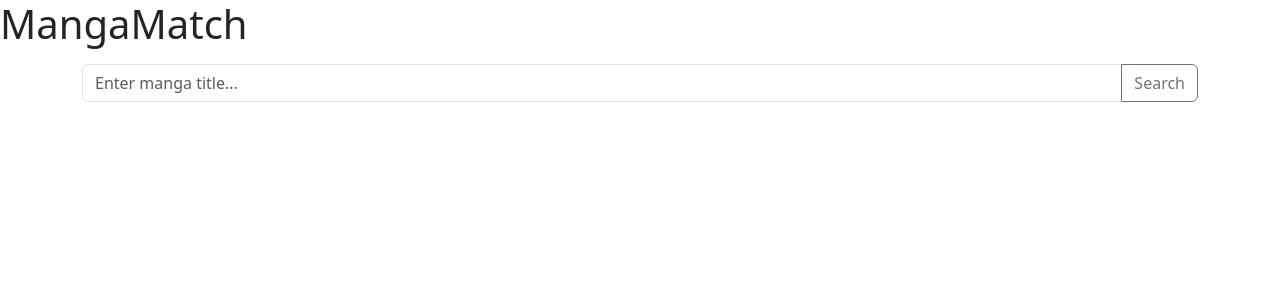
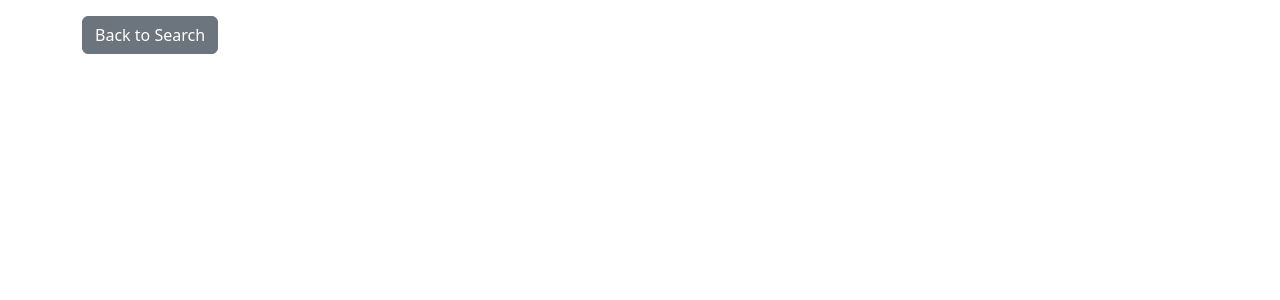
Before and after one commit to csiv23/MangaMatch, a React (Create React App) app in the folder client/: page /response in a window 1280 px wide. Shown: the top 300 px of the page. Built offline with nearby package versions, Linux system fonts and the light colour scheme.

Commit message:
Implemented displaying response

```diff
--- a/client/src/App.js
+++ b/client/src/App.js
@@ -1,12 +1,19 @@
 import React from 'react';
+import { MangaProvider } from './components/MangaContext';
 import SearchBar from './components/SearchBar';
+import ResponseDisplay from './components/ResponseDisplay';
+import { BrowserRouter as Router, Routes, Route } from 'react-router-dom';
 
 function App() {
   return (
-    <div>
-      <h1>MangaMatch</h1>
-      <SearchBar />
-    </div>
+    <MangaProvider>
+      <Router>
+        <Routes>
+          <Route path="/" element={<SearchBar />} />
+          <Route path="response" element={<ResponseDisplay />} />
+        </Routes>
+      </Router>
+    </MangaProvider>
   );
 }
 
--- /dev/null
+++ b/client/src/components/MangaContext.js
@@ -0,0 +1,13 @@
+import React, { createContext, useState } from 'react';
+
+export const MangaContext = createContext();
+
+export function MangaProvider({ children }) {
+    const [responseData, setResponseData] = useState([]);
+
+    return (
+        <MangaContext.Provider value={{ responseData, setResponseData }}>
+            {children}
+        </MangaContext.Provider>
+    );
+}
--- /dev/null
+++ b/client/src/components/ResponseDisplay.js
@@ -0,0 +1,28 @@
+import React, { useContext } from 'react'; // Added useContext here
+import { Link } from 'react-router-dom';
+import { MangaContext } from './MangaContext'; // Adjust path as necessary
+import 'bootstrap/dist/css/bootstrap.min.css';
+
+function ResponseDisplay() {
+    const { responseData } = useContext(MangaContext);
+
+    return (
+        <div className="container mt-3">
+            <Link to="/" className="btn btn-secondary mb-3">Back to Search</Link>
+            <div className="d-flex flex-wrap justify-content-around">
+                {responseData.map((manga, index) => (
+                    <div className="card m-2" style={{ width: '18rem' }} key={index}>
+                        <div className="card-body">
+                            <h5 className="card-title">{manga.title}</h5>
+                            <h6 className="card-subtitle mb-2 text-muted">{manga.type} - Score: {manga.score}</h6>
+                            <p className="card-text">Manga ID: {manga.manga_id}</p>
+                            {/* You can add more fields to display here based on the data you have */}
+                        </div>
+                    </div>
+                ))}
+            </div>
+        </div>
+    );
+}
+
+export default ResponseDisplay;
--- a/client/src/components/SearchBar.js
+++ b/client/src/components/SearchBar.js
@@ -1,7 +1,11 @@
-import React, { useState } from 'react';
+import React, { useState, useContext } from 'react'; // Added useContext here
+import { useNavigate } from 'react-router-dom';
+import { MangaContext } from './MangaContext'; // Adjust path as necessary
 import 'bootstrap/dist/css/bootstrap.min.css';
 
 function SearchBar() {
+    const navigate = useNavigate();
+    const { setResponseData } = useContext(MangaContext);
     const [query, setQuery] = useState('');
     const [suggestions, setSuggestions] = useState([]);
     const [selectedMangaIds, setSelectedMangaIds] = useState([]);
@@ -19,6 +23,8 @@ function SearchBar() {
                 });
                 const data = await response.json();
                 console.log(data);
+                setResponseData(data);  // Assuming data is the fetched data
+                navigate('/response');
             }
         } catch (error) {
             console.error('Error fetching the recommendations:', error);
--- a/package.json
+++ b/package.json
@@ -18,7 +18,8 @@
     "express": "^4.18.2",
     "mongodb": "^6.0.0",
     "mongoose": "^7.5.0",
-    "pretty-json-stringify": "^0.0.2"
+    "pretty-json-stringify": "^0.0.2",
+    "react-router-dom": "^6.15.0"
   },
   "devDependencies": {
     "nodemon": "^3.0.1"
```
Also changed, not shown: 1 other file (tests, documents, lock files or other folders).
